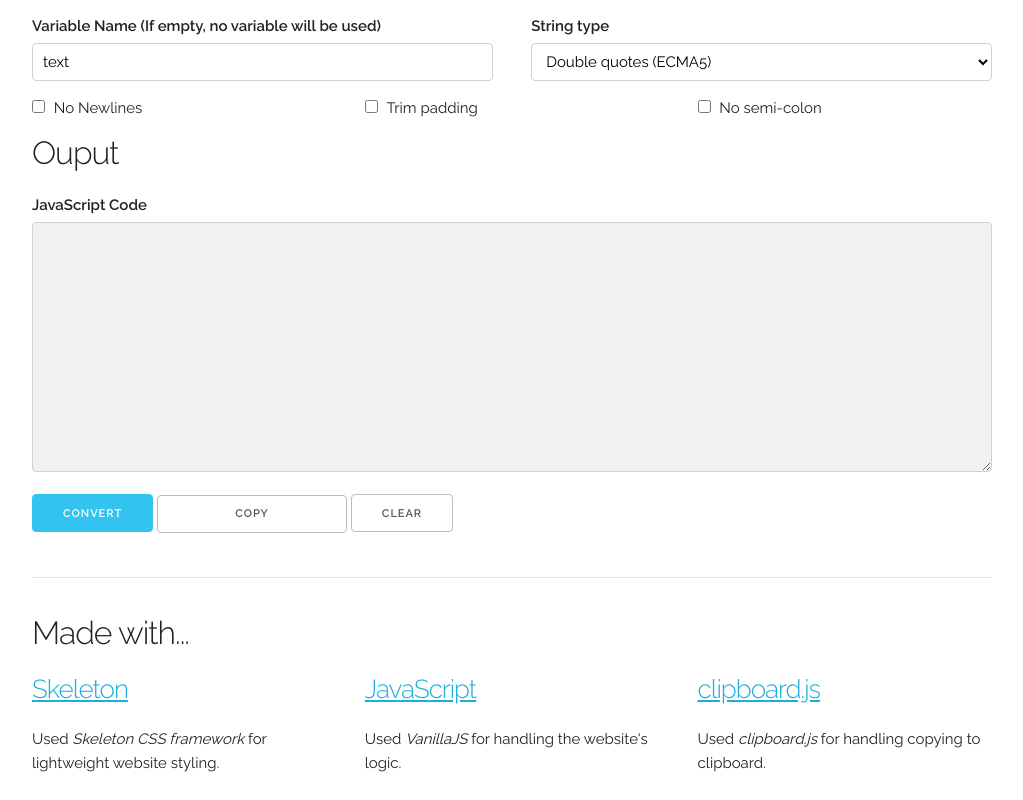
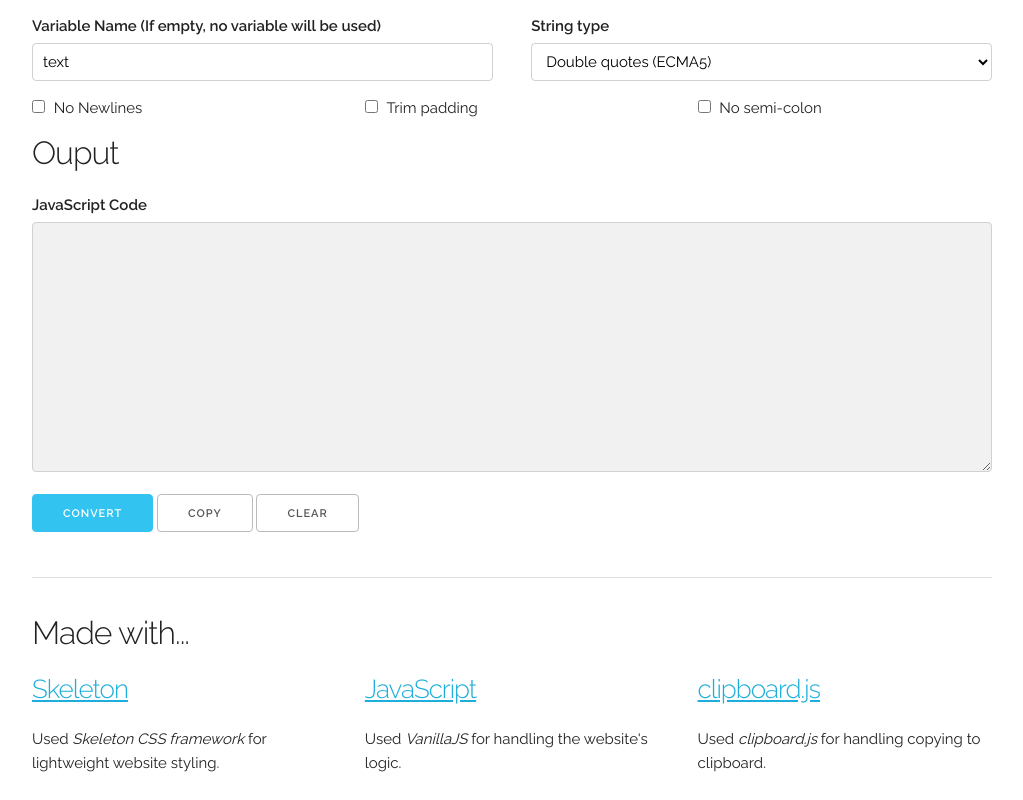
Before and after one commit to bbody-old/MultilineJavaScriptConverter, a plain HTML site: page index.html in a window 1280 px wide. Shown: the part 655-1455 px from the top of the page, without its empty margins (128-1151 px from the left). Drawn offline with nearby package versions, Linux system fonts and the light colour scheme; some packages are replaced by stand-ins of ours; a script that the page names is missing.

Commit message:
Fix copy button

```diff
--- a/index.html
+++ b/index.html
@@ -109,7 +109,7 @@
               <label for="js-code">JavaScript Code</label>
               <textarea id="js-code" class="u-full-width" rows="20" readonly=""></textarea>
               <input id="convert" class="button-primary" type="submit" value="Convert" onclick="convert()"/>
-              <input id="copy" class="button" value="Copy" data-clipboard-target="#js-code"/>
+              <input id="copy" class="button" type="button" value="Copy" data-clipboard-target="#js-code"/>
               <input id="clear" class="button" type="button" value="Clear" onclick="clearAllFields()"/>
           </div>
         </div>
```
